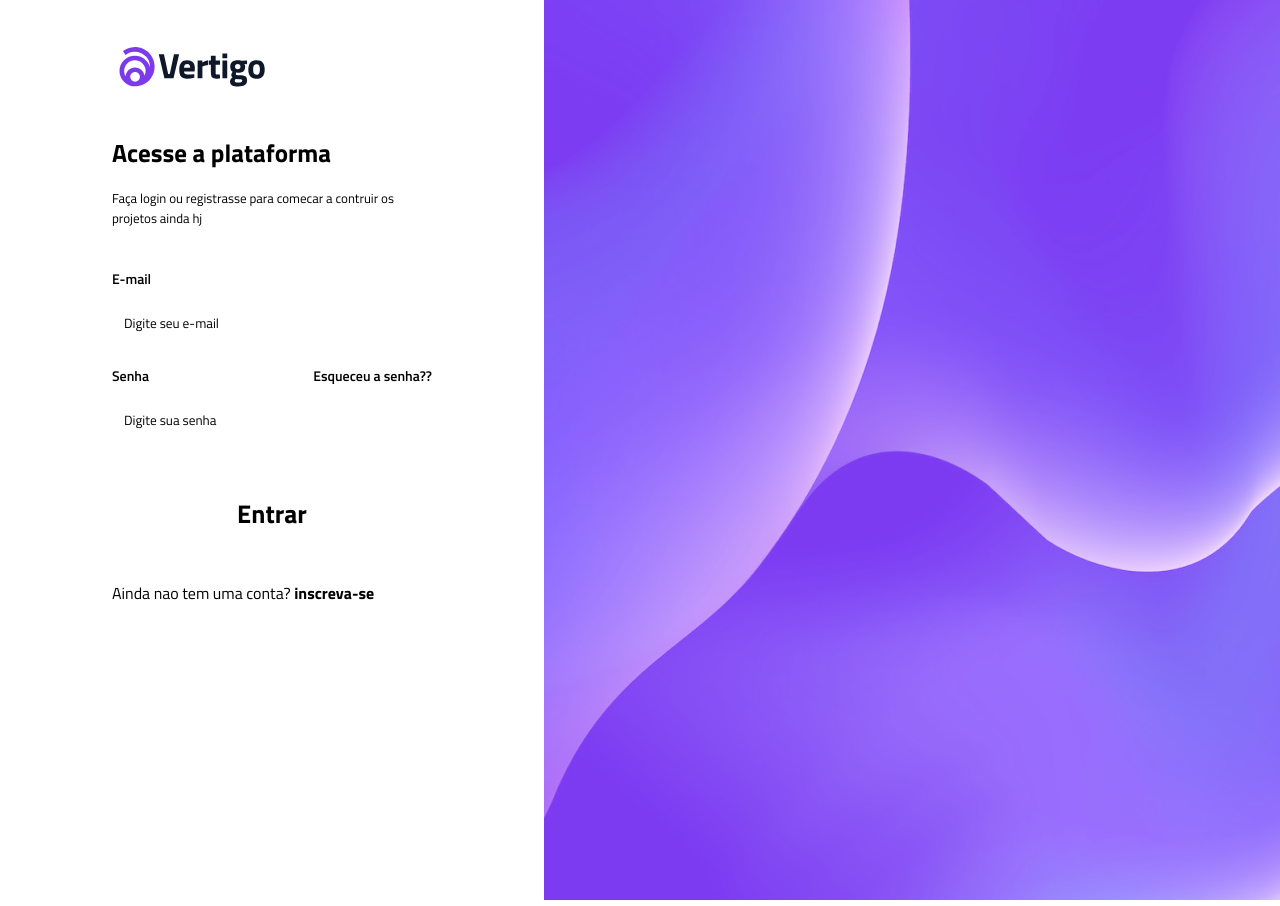
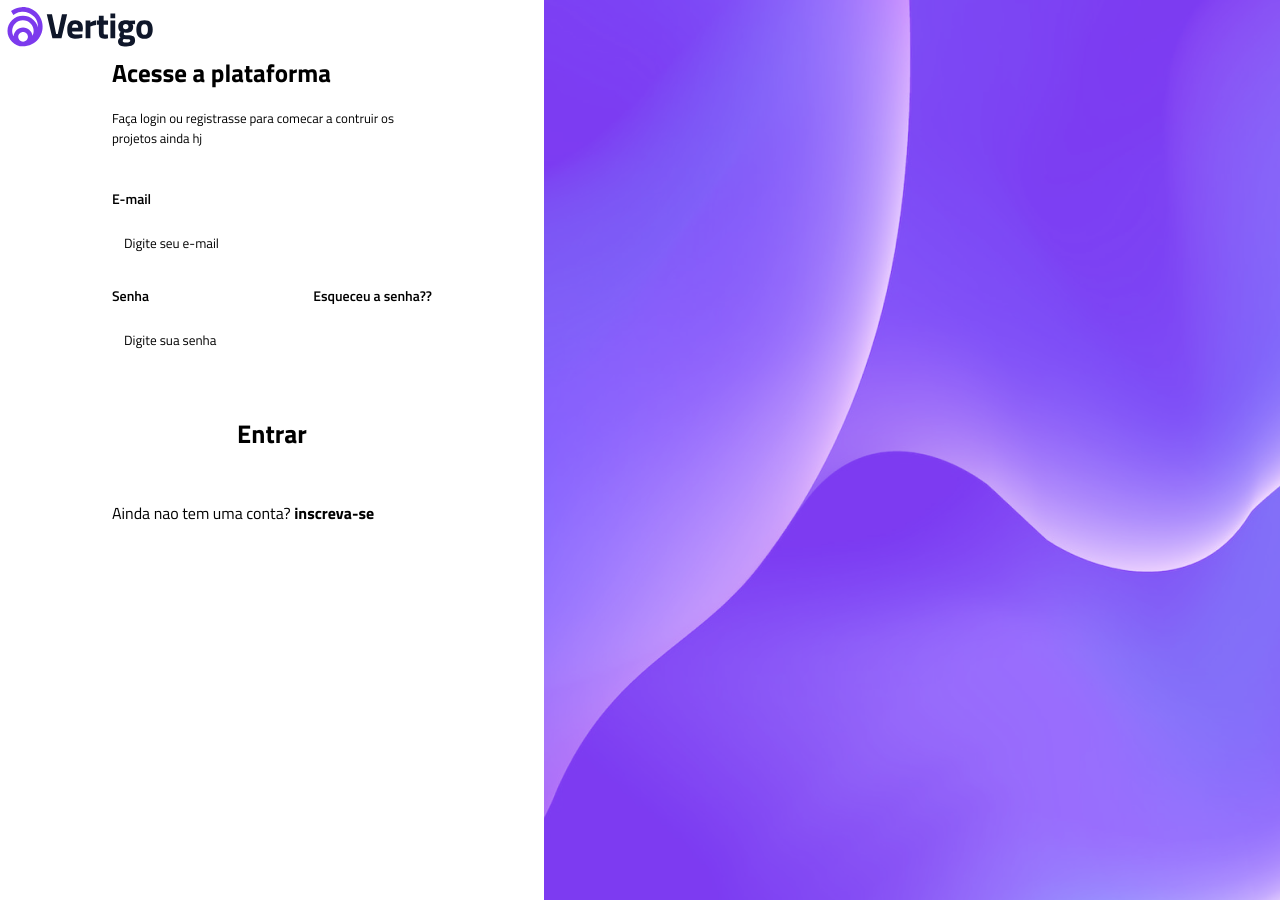
Before and after one commit to aquinobr2023/Projeto-vertigo, a plain HTML site: page index.html in a window 1280 px wide. Drawn offline with Linux system fonts and the light colour scheme.

Commit message:
ajuste de margin e padding no main

```diff
--- a/style.css
+++ b/style.css
@@ -123,7 +123,8 @@ outline: 1px solid var(--purple);
     header{
         background: none;
         justify-content: flex-start;
-        padding-inline: 7rem;
+        padding-inline:2.5rem 7rem 7rem;
+        height: fit-content;
     }
 
     header img{
@@ -131,7 +132,9 @@ outline: 1px solid var(--purple);
     }
 
     main {
-        padding-inline: 7rem;
+        margin-inline: 7rem;
+        max-width: 24rem;
+        padding: 0;
     }
 
     .conteudo {
```
